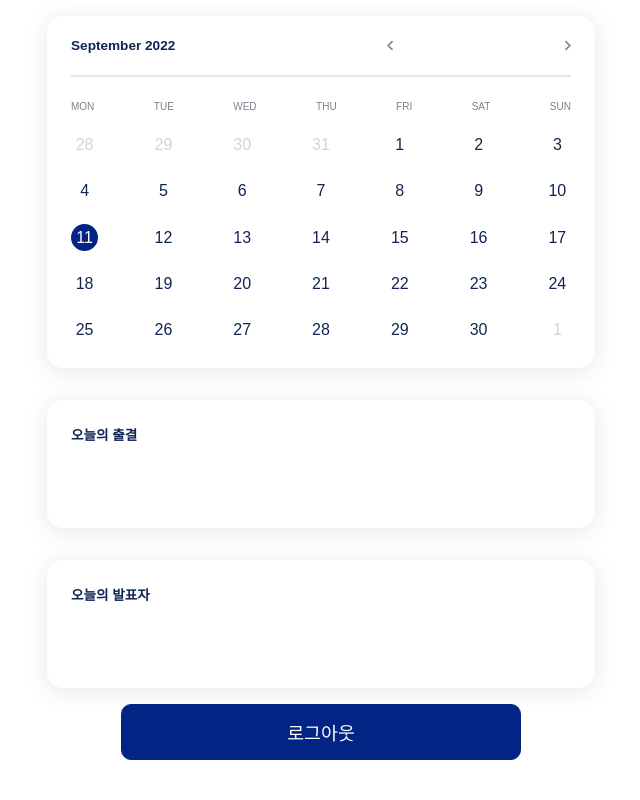
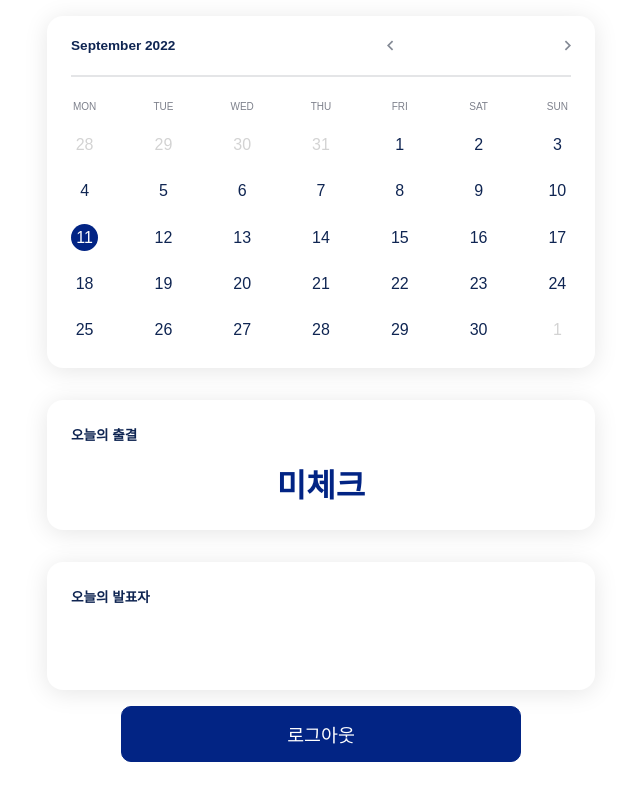
Before and after one commit to Block-Chain-Valley/webapp, a React (Create React App) app in the folder client/: page / in a window 1280 px wide. Both pictures are taken after a click on the button "Connect wallet". Shown: the whole page, without its empty margins (319-959 px from the left). Built offline with nearby package versions, Linux system fonts and the light colour scheme.

Commit message:
feat: AttendCard, PresenterCard add

```diff
--- a/client/src/App.js
+++ b/client/src/App.js
@@ -9,7 +9,6 @@ const App = () => {
 
   return (
     <React.Fragment>
-      {/* <SafeAreaView style={{ flex: 0, backgroundColor: 'red' }} /> */}
       <div className={styles.mainContainer}>
         {!ctx.isLoggedIn && <Login />}
         {ctx.isLoggedIn && <Home />}
--- a/client/src/components/Calendar/Calendar.module.css
+++ b/client/src/components/Calendar/Calendar.module.css
@@ -37,6 +37,7 @@
 }
 
 .weekConatainer {
+  width: 100%;
   display: flex;
   flex-direction: row;
   justify-content: space-between;
@@ -45,6 +46,7 @@
 
 .dayOfWeekTxt {
   /* font-family: 'SF Pro Display'; */
+  width: 1.7rem;
   font-style: normal;
   font-weight: 500;
   font-size: 0.625rem;
--- /dev/null
+++ b/client/src/components/Home/AttendCard/AttendCard.js
@@ -0,0 +1,25 @@
+import styles from './AttendCard.module.css';
+import Card from '../../UI/Card/Card';
+
+// 0 : 미체크, 1 : 출석, 2 : 지각, 3: 결석
+const attendCheck = [
+  { state: '미체크', style: styles.blue },
+  { state: '출석', style: styles.green },
+  { state: '지각', style: styles.yellow },
+  { state: '결석', style: styles.red },
+];
+
+const AttendCard = props => {
+  const temp = 0;
+
+  return (
+    <Card className={styles.container}>
+      <div className={styles.title}>오늘의 출결</div>
+      <div className={`${styles.attendTxt} ${attendCheck[props.attendState].style} `}>
+        {attendCheck[props.attendState].state}
+      </div>
+    </Card>
+  );
+};
+
+export default AttendCard;
--- /dev/null
+++ b/client/src/components/Home/AttendCard/AttendCard.module.css
@@ -0,0 +1,34 @@
+.container {
+  display: flex;
+  flex-direction: column;
+}
+
+.title {
+  font-size: 0.85rem;
+  font-weight: bold;
+}
+
+.attendTxt {
+  display: flex;
+  justify-content: center;
+  align-items: center;
+  font-weight: bold;
+  margin-top: 1rem;
+  font-size: 2rem;
+}
+
+.blue {
+  color: #022484;
+}
+
+.green {
+  color: #1ab373;
+}
+
+.yellow {
+  color: #ffd600;
+}
+
+.red {
+  color: #e91d1d;
+}
--- a/client/src/components/Home/Home.js
+++ b/client/src/components/Home/Home.js
@@ -1,12 +1,15 @@
-import { useContext } from 'react';
+import { useContext, useState } from 'react';
 import AuthContext from '../../store/auth-context';
 import styles from './Home.module.css';
-import Card from '../UI/Card/Card';
 import Button from '../UI/Button/Button';
 import Calendar from '../Calendar/Calendar';
+import AttendCard from './AttendCard/AttendCard';
+import PresenterCard from './PresenterCard/PresenterCard';
 
 const Home = () => {
   const authCtx = useContext(AuthContext);
+  const [showAttendState, setShowAttendState] = useState(true);
+  const [attendState, setAttendState] = useState(0);
 
   const logoutHandler = () => {
     authCtx.onLogout();
@@ -15,12 +18,8 @@ const Home = () => {
   return (
     <div className={styles.main}>
       <Calendar />
-      <Card>
-        <div className={styles.title}>오늘의 출결</div>
-      </Card>
-      <Card>
-        <div className={styles.title}>오늘의 발표자</div>
-      </Card>
+      {showAttendState ? <AttendCard attendState={attendState} /> : ''}
+      <PresenterCard />
       <Button onClick={logoutHandler}>로그아웃</Button>
     </div>
   );
--- a/client/src/components/Home/Home.module.css
+++ b/client/src/components/Home/Home.module.css
@@ -5,8 +5,3 @@
   align-items: center;
   padding-bottom: 1rem;
 }
-
-.title {
-  font-size: 0.85rem;
-  font-weight: bold;
-}
--- /dev/null
+++ b/client/src/components/Home/PresenterCard/PresenterCard.js
@@ -0,0 +1,14 @@
+import styles from './PresenterCard.module.css';
+import Card from '../../UI/Card/Card';
+
+const PresenterCard = () => {
+  const temp = 0;
+
+  return (
+    <Card>
+      <div className={styles.title}>오늘의 발표자</div>
+    </Card>
+  );
+};
+
+export default PresenterCard;
--- /dev/null
+++ b/client/src/components/Home/PresenterCard/PresenterCard.module.css
@@ -0,0 +1,4 @@
+.title {
+  font-size: 0.85rem;
+  font-weight: bold;
+}
--- a/client/src/components/UI/Card/Card.js
+++ b/client/src/components/UI/Card/Card.js
@@ -1,6 +1,6 @@
 import React from 'react';
 import styles from './Card.module.css';
 
-const Card = props => <div className={styles.container}>{props.children}</div>;
+const Card = props => <div className={`${styles.card} ${props.className}`}>{props.children}</div>;
 
 export default Card;
--- a/client/src/components/UI/Card/Card.module.css
+++ b/client/src/components/UI/Card/Card.module.css
@@ -1,4 +1,4 @@
-.container {
+.card {
   background: #ffffff;
   box-shadow: 0px 3px 25px rgba(0, 0, 0, 0.1);
   border-radius: 16px;
```
